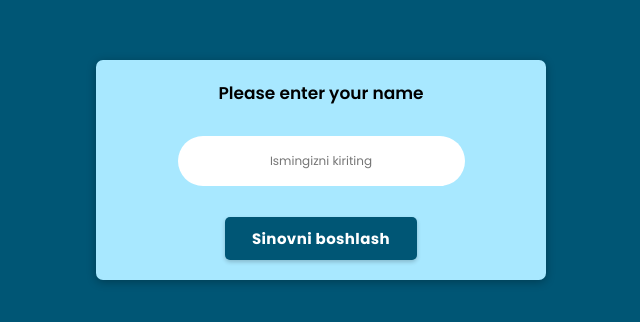
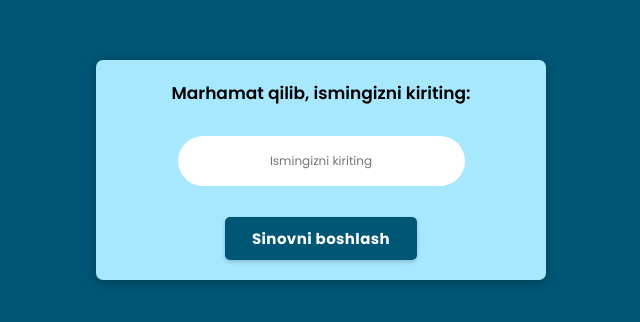
Before and after one commit to DostonUmarov/arifmetik, a React (Vite) app: page / in a window 1280 px wide. Shown: the part 230-552 px from the top of the page, without its empty margins (319-959 px from the left). Built offline with nearby package versions, Linux system fonts and the light colour scheme.

Commit message:
Update Home.jsx

```diff
--- a/src/Pages/Home.jsx
+++ b/src/Pages/Home.jsx
@@ -43,7 +43,7 @@ function Home() {
       handleSubmit(e)
     }}
     >
-     <h2>Please enter your name</h2>
+     <h2>Marhamat qilib, ismingizni kiriting:</h2>
 
      <input
      ref={inputRef}
```
